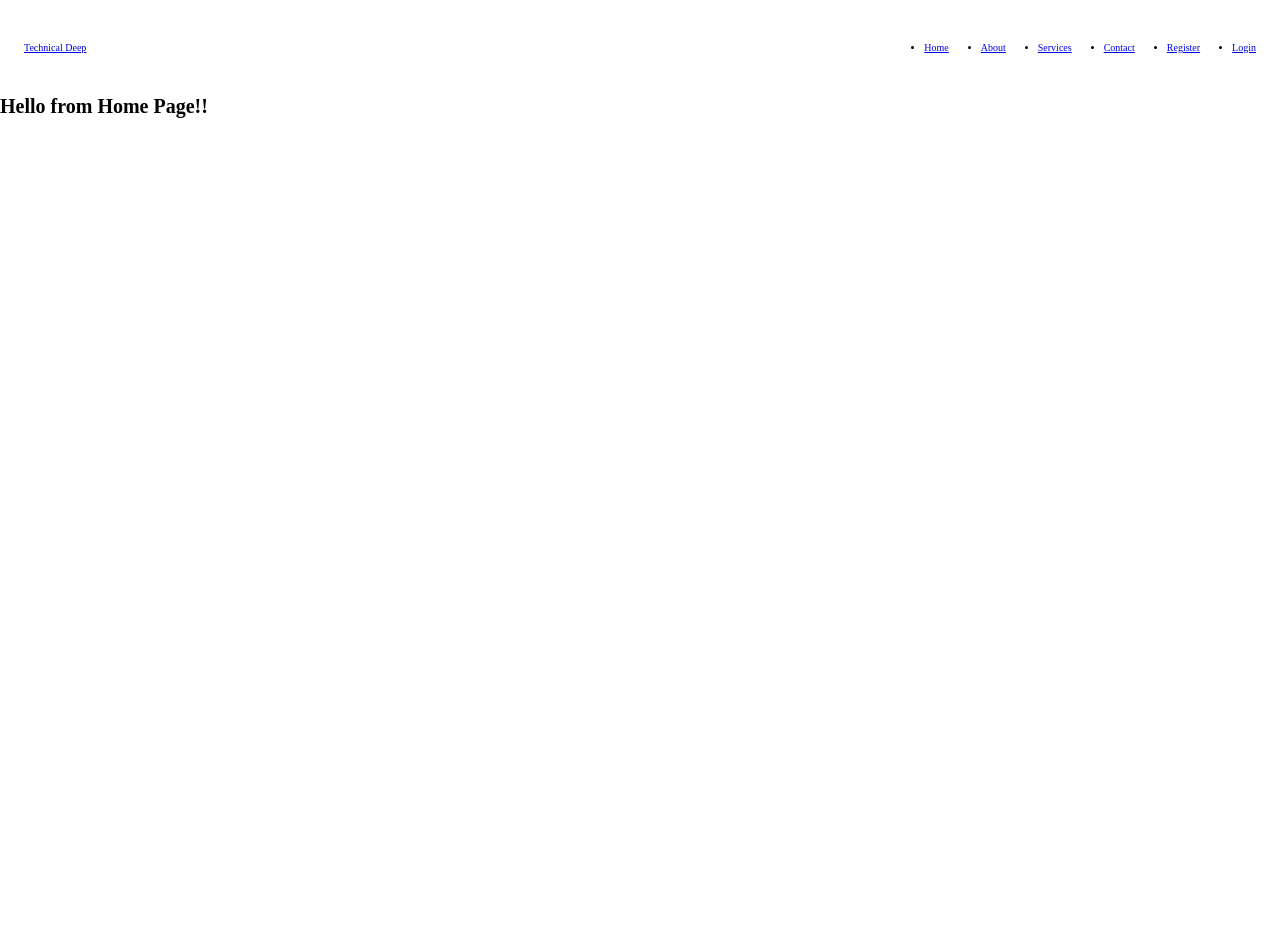
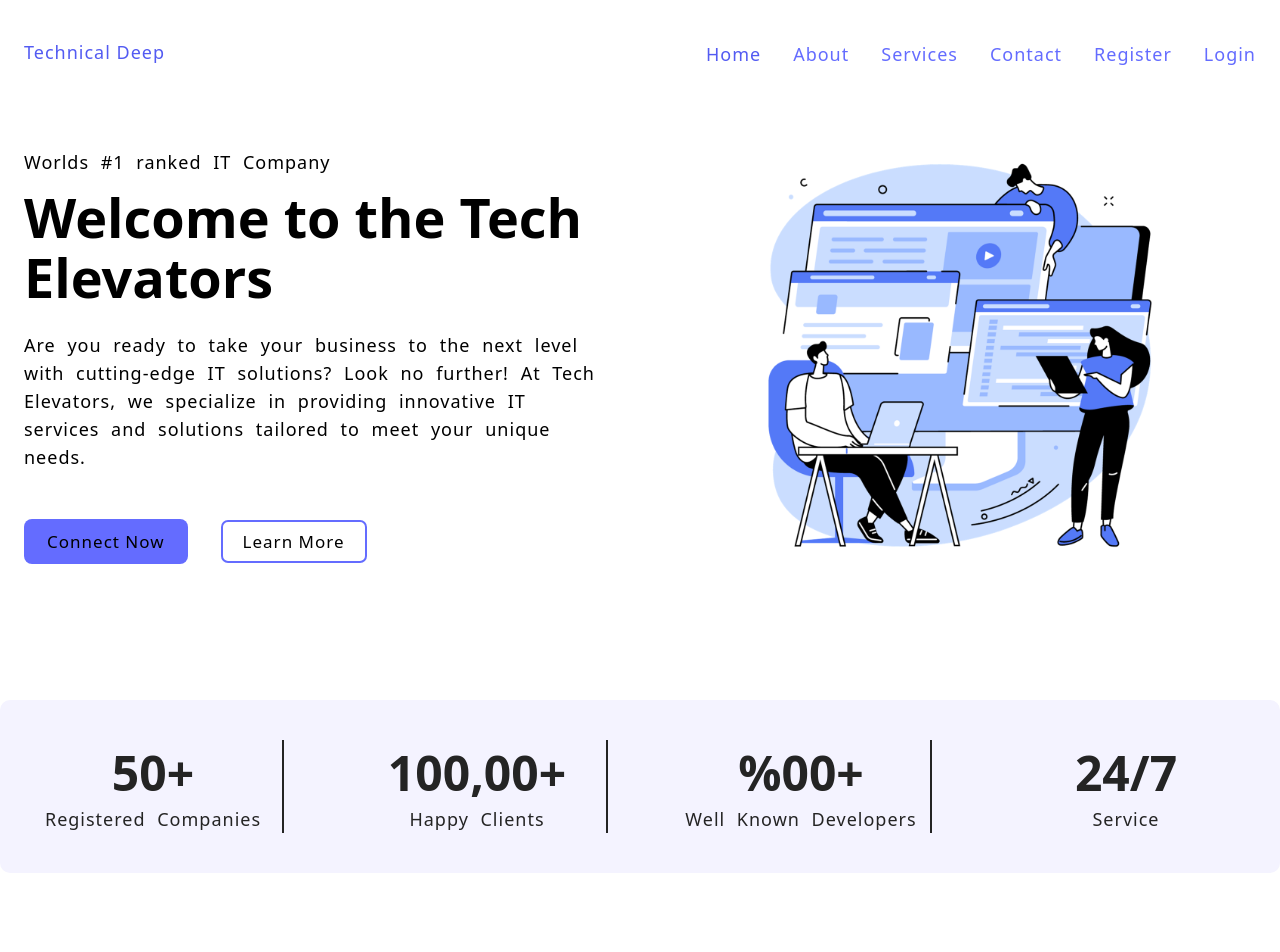
Before and after one commit to Deep-20/SerVista, a React (Vite) app in the folder client/: page / in a window 1280 px wide. Shown: the top 952 px of the page. Before the commit the page ends 800 px from the top, so only its background shows below. Built offline with nearby package versions, Linux system fonts and the light colour scheme.

Commit message:
Added Home Page layout and CSS

```diff
--- a/client/src/index.css
+++ b/client/src/index.css
@@ -2,8 +2,164 @@
   margin: 0;
   padding: 0;
   box-sizing: border-box;
+  font-family: Urbanist, system-ui, Avenir, Helvetica, Arial, sans-serif;
+  color-scheme: light dark;
+}
+
+:root {
+  --bg-color: #f4f3ff;
+  --btn-color: #646cff;
+  --dark-color: #242424;
+  --helper-color: #99b9ff;
 }
 
 html {
   font-size: 62.5%;
 }
+
+body {
+  margin: 0;
+  /* min-width: 32rem; */
+  min-height: 100vh;
+}
+
+h1 {
+  font-size: 5.4rem;
+  line-height: 1.1;
+  font-weight: bold;
+}
+
+p,
+li,
+label,
+input,
+textarea {
+  font-size: 1.8rem;
+  line-height: 1.56;
+  letter-spacing: 0.1rem;
+  word-spacing: 0.6rem;
+}
+
+a {
+  font-weight: 500;
+  font-size: 1.8rem;
+  letter-spacing: 0.1rem;
+  color: var(--btn-color);
+  text-decoration: inherit;
+}
+
+li {
+  list-style: none;
+}
+
+/*? layout rules */
+
+.container {
+  max-width: 140rem;
+  padding: 4rem 2.4rem;
+  margin: 0 auto;
+}
+
+.grid {
+  display: grid;
+  gap: 6.4rem;
+}
+
+.grid-two-cols {
+  grid-template-columns: repeat(2, 1fr);
+}
+
+.grid-four-cols {
+  grid-template-columns: repeat(4, 1fr);
+}
+/*? Module Rules / Reusable */
+
+button {
+  text-transform: capitalize;
+  padding: 1rem 2.2rem;
+  font-weight: 500;
+  font-size: 1.7rem;
+  background-color: var(--btn-color);
+  border-radius: 0.8rem;
+  border: 0.1rem solid transparent;
+  cursor: pointer;
+  letter-spacing: 0.1rem;
+  transition: border-color 0.3s;
+}
+
+.secondary-btn {
+  background-color: transparent;
+  box-shadow: inset 0 0 0 0.2rem var(--btn-color);
+  margin-left: 3.2rem;
+}
+
+/* state rules */
+
+button:hover {
+  box-shadow: inset 0 0 0 0.2rem var(--bg-color);
+}
+
+a:hover,
+a.active {
+  color: #535bf2;
+}
+
+/***** Hero Section *****/
+
+.section-hero {
+  & .grid {
+    align-items: center;
+  }
+
+  .hero-content {
+    & p {
+      margin: 2.4rem 0 4.8rem 0;
+      &:first-child {
+        margin: 0 0 1.2rem 0;
+      }
+    }
+  }
+}
+
+.hero-image {
+  display: flex;
+  justify-content: center;
+  & img {
+    width: 70%;
+    height: auto;
+  }
+}
+
+/***** End Hero *****/
+
+/***** Analytics Section *****/
+
+.section-analytics {
+  margin: 9.6rem 0;
+  & .container {
+    background-color: var(--bg-color);
+    border-radius: 1rem;
+  }
+
+  & .grid {
+    color: var(--dark-color);
+
+    & .div1 {
+      text-align: center;
+      border-right: 0.2rem solid var(--dark-color);
+
+      &:last-child {
+        border: none;
+      }
+
+      & h2 {
+        font-size: 4.8rem;
+      }
+
+      & p {
+        text-transform: capitalize;
+      }
+    }
+  }
+}
+/***** End Analytics *****/
--- a/client/src/pages/Home.jsx
+++ b/client/src/pages/Home.jsx
@@ -1,3 +1,95 @@
 export const Home = () => {
-    return <h1> Hello from Home Page!! </h1>
+  return (
+    <>
+      <main>
+        <section className="section-hero">
+          <div className="container grid grid-two-cols">
+            <div className="hero-content">
+              <p>Worlds #1 ranked IT Company</p>
+              <h1>Welcome to the Tech Elevators</h1>
+              <p>
+                Are you ready to take your business to the next level with
+                cutting-edge IT solutions? Look no further! At Tech Elevators,
+                we specialize in providing innovative IT services and solutions
+                tailored to meet your unique needs.
+              </p>
+              <div className="btn btn-group">
+                <a href="/contact">
+                  <button className="btn"> Connect Now</button>
+                </a>
+                <a href="/services">
+                  <button className="btn secondary-btn"> Learn More</button>
+                </a>
+              </div>
+            </div>
+
+            <div className="hero-image">
+              <img
+                src="/images/home.png"
+                alt="Team coding"
+                width="500"
+                height="500"
+              />
+            </div>
+          </div>
+        </section>
+      </main>
+
+      {/* 2nd Section  */}
+      <section className="section-analytics">
+        <div className="container grid grid-four-cols">
+          <div className="div1">
+            <h2> 50+ </h2>
+            <p> registered companies </p>
+          </div>
+          <div className="div1">
+            <h2>100,00+ </h2>
+            <p>happy clients</p>
+          </div>
+          <div className="div1">
+            <h2> %00+</h2>
+            <p>Well Known Developers</p>
+          </div>
+          <div className="div1">
+            <h2> 24/7 </h2>
+            <p>service</p>
+          </div>
+        </div>
+      </section>
+
+      {/* 3rd section  */}
+      <section className="section-hero">
+        <div className="container grid grid-two-cols">
+          {/* hero images  */}
+          <div className="hero-image">
+            <img
+              src="/images/design.png"
+              alt="coding together"
+              width="400"
+              height="500"
+            />
+          </div>
+
+          <div className="hero-content">
+            <p>We are here to help you</p>
+            <h1>Get Started Today</h1>
+            <p>
+              Ready to take the first step towards a more efficient and secure
+              IT infrastructure? Contact us today for a free consultation and
+              lets discuss how The Tech Elevators can help your business thrive
+              in the digital age.
+            </p>
+            <div className="btn btn-group">
+              <a href="/contact">
+                <button className="btn">connect now</button>
+              </a>
+              <a href="/services">
+                <button className="btn secondary-btn">learn more</button>
+              </a>
+            </div>
+          </div>
+        </div>
+      </section>
+    </>
+  );
 };
```
